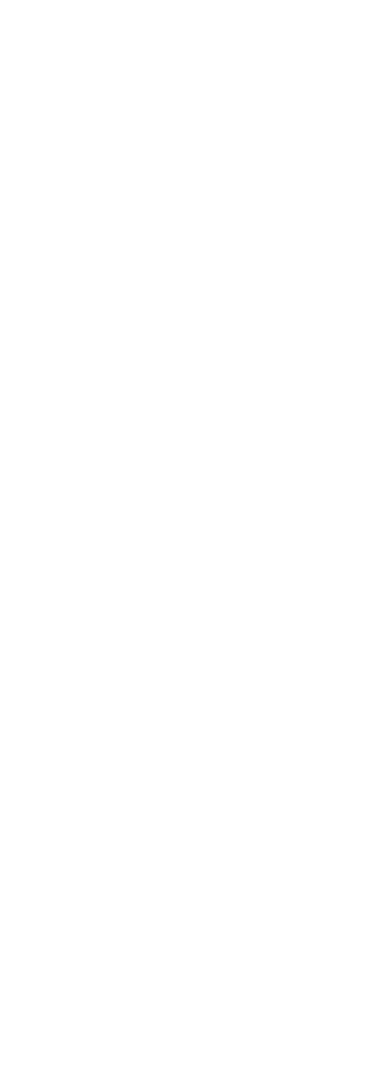
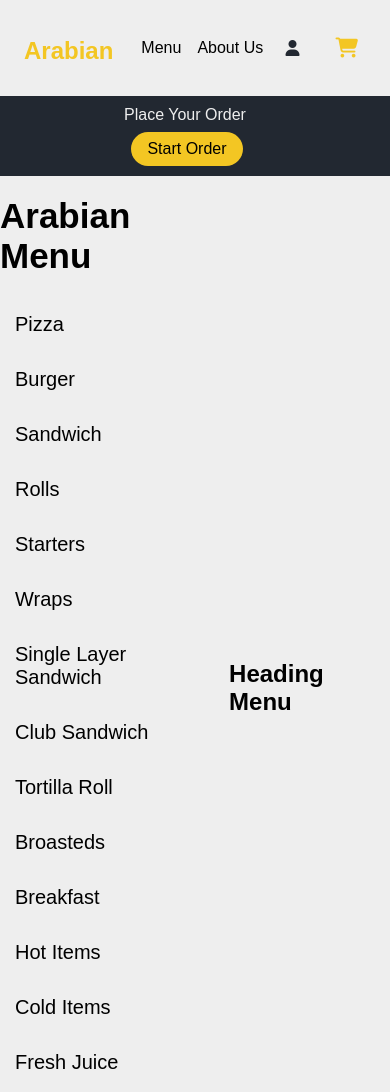
Before and after one commit to abhii-dev/Arabian, a plain HTML site: page full menu/index.html in a window 390 px wide. Shown: the top 1092 px of the page. Before the commit the page ends 844 px from the top, so only its background shows below. Drawn offline with Linux system fonts and the light colour scheme.

Commit message:
added primary menu page

```diff
--- a/full menu/index.html
+++ b/full menu/index.html
@@ -0,0 +1,86 @@
+<!DOCTYPE html>
+<html lang="en">
+<head>
+    <meta charset="UTF-8">
+    <meta name="viewport" content="width=device-width, initial-scale=1.0">
+    <title>Document</title>
+    <link rel="stylesheet" href="https://cdnjs.cloudflare.com/ajax/libs/font-awesome/6.6.0/css/all.min.css"
+    integrity="sha512-Kc323vGBEqzTmouAECnVceyQqyqdsSiqLQISBL29aUW4U/M7pSPA/gEUZQqv1cwx4OnYxTxve5UMg5GT6L4JJg=="
+    crossorigin="anonymous" referrerpolicy="no-referrer" />
+    <link rel="stylesheet" href="style.css">
+</head>
+<body>
+    <div class="nav">
+        <nav class="nav-bar">
+            <div class="nav-div">
+                <div class="logo-img">
+                    <div class="logo"><a href="#">Arabian</a></div>
+                    <ul>
+                        <li><a href="#">Menu</a></li>
+                        <li><a href="#">About Us</a></li>
+                    </ul>
+                </div>
+
+                <div class="user-cart">
+                    <div class="dropdown">
+                        <i class="fas fa-user"></i>
+                        <div class="btn">
+                           <a href=""><button>Sign in</button></a>
+                           <a href=""><button>Log in</button></a>
+                        </div>
+                    </div>
+                    <div class="cart">
+                      <a href=""><i class="fas fa-shopping-cart"></i></a>
+                    </div>
+                </div>
+            </div>
+        </nav>
+    </div>
+
+    <nav class="order-bar">
+        <p class="order-par">Place Your Order</p>
+       <a href=""><button class="order-btn">Start Order</button></a>
+    </nav>
+    <div class="menu">
+        <div class="menu-items">
+        <h1 class="menu-header">Arabian Menu</h1>
+        <a href="">Pizza</a>
+        <a href="">Burger</a>
+        <a href="">Sandwich</a>
+        <a href="">Rolls</a>
+        <a href="">Starters</a>
+        <a href="">Wraps</a>
+        <a href="">Single Layer Sandwich</a>
+        <a href="">Club Sandwich</a>
+        <a href="">Tortilla Roll</a>
+        <a href="">Broasteds</a>
+        <a href="">Breakfast</a>
+        <a href="">Hot Items</a>
+        <a href="">Cold Items</a>
+        <a href="">Fresh Juice</a>
+        <a href="">Thick Shakes</a>
+        <a href="">Mocktail</a>
+    </div>
+
+
+ <div class="cart-items">
+    <h2>Heading Menu</h2>
+
+ </div>
+ </div>
+
+ <div class="footer">
+    <div class="social-media-footer">
+        <a href="#"><i class="fa-brands fa-instagram"></i></a>
+        <a href="#"><i class="fa-brands fa-twitter"></i></a>
+        <a href="#"><i class="fa-brands fa-facebook"></i></a>
+        <a href="#"><i class="fa-brands fa-youtube"></i></a>
+    </div>
+    <div class="footer-botton">
+        <p>Copyright &copy;2022; Designed by <span class="dev">Developer</span></p>
+    </div>
+
+</div>
+
+</body>
+</html>
--- a/full menu/style.css
+++ b/full menu/style.css
@@ -0,0 +1,289 @@
+* {
+    text-decoration: none;
+    margin: 0;
+    padding: 0;
+    box-sizing: border-box;
+}
+
+body {
+    font-family: Arial, sans-serif;
+    min-height: 100%;
+    display: flex;
+    flex-direction: column;
+    background-color: #EEEEEE;
+}
+html{
+    height: 100%;
+}
+/*NAVBAR*/
+.nav-bar {
+    background-color: #EEEEEE;
+    padding-left: 1rem;
+    padding-right: 1rem;
+    height: 6rem;
+}
+
+.nav-div {
+    display: flex;
+    align-items: center;
+    justify-content: space-between;
+    height: 100%;
+}
+
+.logo-img{
+    display: flex;
+    align-items: center;
+    margin-left: 13rem;
+}
+
+.logo {
+    font-size: 2rem;
+    font-weight: 600;
+
+}
+
+.logo a {
+    color: #F3C623;
+    margin-right: 1.25rem;
+}
+ul {
+    display: flex;
+    align-items: center;
+}
+
+li {
+    list-style: none;
+    display: inline-block;
+}
+
+li a {
+    color: black;
+    font-size: 1.25rem;
+    padding: 0.5rem 0.75rem;
+}
+
+.user-cart {
+    display: flex;
+    align-items: center;
+    margin-right: 12.5rem;
+}
+
+.dropdown {
+    position: relative;
+    display: inline-block;
+    cursor: pointer;
+    color: #EEEEEE;
+    margin-right: 1.25rem;
+}
+
+.dropdown i {
+    font-size: 1.25rem;
+    padding: 0.5rem;
+    color: #222831;
+}
+
+.btn {
+    position: absolute;
+    right: 0;
+    background-color: #222831;
+    width: 7.5rem;
+    box-shadow: 0px 8px 16px rgba(0, 0, 0, 0.2);
+    border-radius: 0.3rem;
+    z-index: 1;
+    display: none;
+}
+
+.btn button {
+    background-color: #EEEEEE;
+    border: none;
+    padding: 0.6rem;
+    width: 100%;
+    text-align: left;
+    cursor: pointer;
+}
+
+.btn button:hover {
+    background-color: grey;
+}
+
+.dropdown:hover .btn {
+    display: block;
+}
+
+.cart i {
+    font-size: 1.25rem;
+    padding: 0.5rem;
+    color: #F3C623;
+    cursor: pointer;
+}
+
+.order-bar{
+    height: 5rem;
+    background-color: #222831;
+    display: flex;
+    align-items: center;
+    justify-content: center;
+}
+.order-btn{
+    padding: 0.8rem;
+    width: 7rem;
+    font-size: 1rem;
+    border: none;
+    border-radius: 3rem;
+    background-color: #F3C623;
+    cursor: pointer;
+
+}
+.order-par{
+    color: #EEEEEE;
+    padding-right: 20px;
+}
+
+/*NAVBAR-MEDIA QURIES*/
+@media (max-width: 1024px) {
+    .logo-img {
+        margin-left: 5rem;
+    }
+
+    .user-cart {
+        margin-right: 5rem;
+    }
+
+    .loc-bar, .nav-bar, .order-bar {
+        flex-direction: column;
+        padding: 0.5rem;
+    }
+    .order-btn{
+        padding: 0.5rem;
+        margin-right: 1rem;
+        margin-top: 0.5rem;
+    }
+    .location i{
+        display: none;
+    }
+    .loc-btn{
+        padding :0.3rem;
+        font-size: 0.75rem;
+    }
+}
+
+@media (max-width: 768px){
+    .nav-div{
+        flex-direction: row;
+        justify-content: space-between;
+        padding: 0 1rem;
+    }
+    .logo-img{
+        justify-content: flex-start;
+        margin-left: 0;
+    }
+    .user-cart{
+        justify-content: flex-end;
+        margin-right: 0;
+    }
+    .logo a{
+        font-size: 1.5rem;
+    }
+    .cart i{
+        font-size: 1.25rem;
+        padding: 0.5rem;
+    }
+    .loc-bar{
+        padding: 0.5rem;
+    }
+    .dropdown i{
+        font-size: 1rem;
+    }
+}
+@media (max-width: 480px) {
+    .nav-div{
+        flex-direction: row;
+        justify-content: space-between;
+        padding: 0 1rem;
+    }
+    .logo-img{
+        justify-content: flex-start;
+        margin-left: 0;
+    }
+    .user-cart{
+        justify-content: flex-end;
+        margin-right: 0;
+    }
+    li a {
+        font-size: 1rem;
+        padding: 0.25rem 0.5rem;
+    }
+}
+@media (max-width: 375px){
+    li a {
+        font-size: 0.8rem;
+        padding: 0.25rem 0.5rem;
+    }
+    .dropdown i{
+        font-size: 0.8rem;
+    }
+    .cart i{
+        font-size: 0.8rem;
+        padding: 0.5em;
+    }
+}
+
+
+/*MENU-SECTION*/
+.menu-header{
+    color: black;
+    margin-top: 20px;
+    margin-bottom: 22px;
+    font-size: 35px;
+    font-weight:900;
+}
+
+.menu-items a{
+    display: block;
+    margin-top: 2px;
+    padding: 15px;
+    text-decoration: none;
+    font-size: 20px;
+    color: black;
+}
+.menu-items a:hover{
+    text-decoration: underline;
+}
+
+.menu{
+    display: flex;
+    align-items: center;
+    justify-content: space-around;
+}
+
+/*FOOTER*/
+.footer{
+    margin-top: auto;
+    height: 8rem;
+    background-color: #222831;
+}
+
+.social-media-footer{
+    font-size: 2rem;
+    display: flex;
+    align-items: center;
+    justify-content: center;
+}
+.social-media-footer a{
+    color: #F3C623;
+    padding-left: 2rem;
+    margin-top: 2rem;
+}
+.social-media-footer a:hover{
+    color: #EEEEEE;
+}
+.footer-botton{
+    display: flex;
+    align-items: center;
+    justify-content: center;
+}
+.footer-botton p{
+    color: #EEEEEE;
+    margin-top: 1.5rem;
+    margin-left: 2rem;
+}
--- a/style.css
+++ b/style.css
@@ -225,7 +225,7 @@ li a {
     font-size: 20px;
 }
 .pizza{
-    background-image: url(/Arabian/images/pizza.jpg);
+    background-image: url(images/pizza.jpg);
     background-size: cover;
     opacity: 1;
     animation-timing-function: ease;
@@ -284,7 +284,7 @@ li a {
 
 }
 .fullmenu{
-    background-image: url(images/fullmenu.jpg);
+    background-image: url(images/more.jpg);
     background-size: cover;
     opacity: 1;
     animation-timing-function: ease;
@@ -292,9 +292,12 @@ li a {
     animation-duration:0.1s;
 }
 .fullmenu a{
-   color: #000000;
+   color: black;
    text-align: center;
    text-shadow: #bcb9b9;
+   font-size: 30px;
+   font-weight: bolder;
+
 }
 
 
@@ -334,7 +337,7 @@ li a {
         margin-right: 5rem;
     }
 
-    .loc-bar, .nav-bar, .order-bar {
+    .nav-bar, .order-bar {
         flex-direction: column;
         padding: 0.5rem;
     }
@@ -342,13 +345,6 @@ li a {
         padding: 0.5rem;
         margin-right: 1rem;
         margin-top: 0.5rem;
-    }
-    .location i{
-        display: none;
-    }
-    .loc-btn{
-        padding :0.3rem;
-        font-size: 0.75rem;
     }
 }
 
@@ -371,9 +367,6 @@ li a {
     }
     .cart i{
         font-size: 1.25rem;
-        padding: 0.5rem;
-    }
-    .loc-bar{
         padding: 0.5rem;
     }
     .dropdown i{
@@ -413,6 +406,8 @@ li a {
     }
 }
 
+
+/*FOOTER*/
 .footer{
     margin-top: auto;
     height: 8rem;
```
Also changed, not shown: index.html (+1 -1 lines), images/more.jpg (added).
